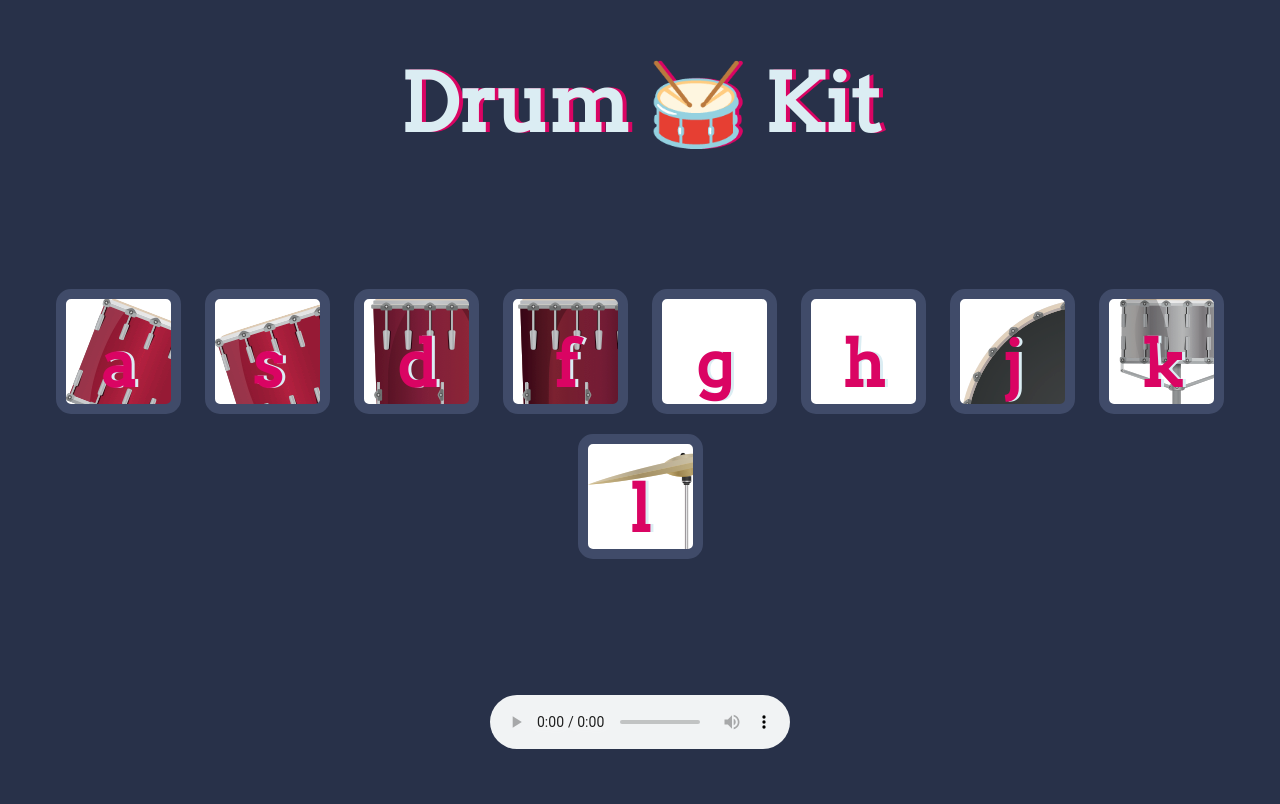
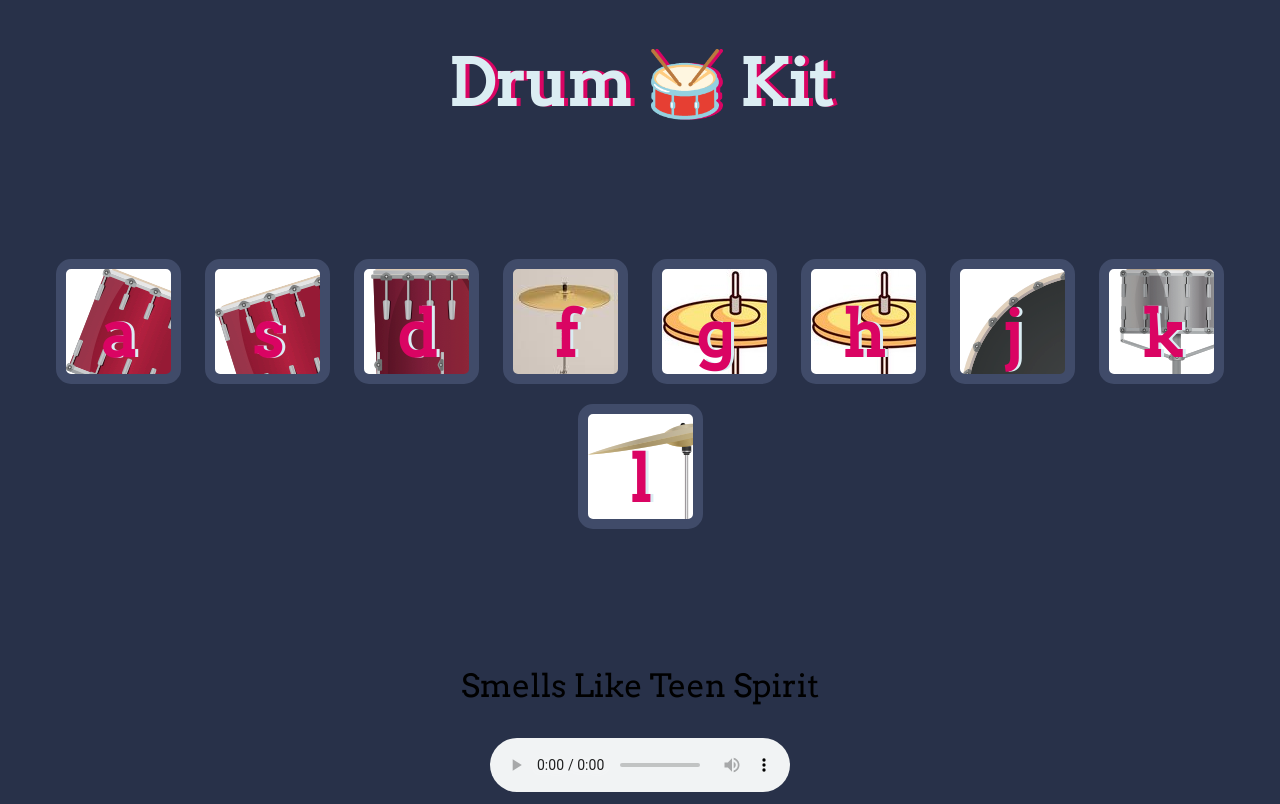
Before and after one commit to alfraz-college/7semproject, a plain HTML site: page index.html in a window 1280 px wide. Drawn offline with Linux system fonts and the light colour scheme.

Commit message:
added new images and sound effects

```diff
--- a/index.html
+++ b/index.html
@@ -24,10 +24,15 @@
     <button class="l drum">l</button>
   </div>
 
-  <audio id="song_audio" controls>
-    <source src="sounds/songs/Nirvana_-_Smells_Like_Teen_Spirit_Qoret.com.mp3" type="audio/mpeg">
-    your browser no support
-  </audio>
+  <div>
+
+    <p id="song-title">Smells Like Teen Spirit</p>
+
+    <audio id="song_audio" controls>
+      <source src="sounds/songs/Nirvana_-_Smells_Like_Teen_Spirit_Qoret.com.mp3" type="audio/mpeg">
+      your browser no support
+    </audio>
+  </div>
 
   <script src="index.js" charset="utf-8"></script>
 </body>
--- a/styles.css
+++ b/styles.css
@@ -4,7 +4,7 @@ body {
 }
 
 h1 {
-  font-size: 5rem;
+  font-size: 4rem;
   color: #dbedf3;
   font-family: "Arvo", cursive;
   text-shadow: 4px 0 #da0463;
@@ -23,7 +23,15 @@ h1 {
 }
 
 .f {
-  background-image: url("images/tom4.png");
+  background-image: url("images/ride.jpg");
+}
+
+.g {
+  background-image: url("images/hi-hat-close.jpg");
+}
+
+.h {
+  background-image: url("images/hi-hat-open.jpg");
 }
 
 .j {
@@ -56,6 +64,11 @@ h1 {
   color: red;
 }
 
+#song-title {
+  font-size: 2rem;
+  font-family: "Arvo", cursive;
+}
+
 .drum {
   outline: none;
   border: 10px solid #404b69;
```
Also changed, not shown: images/hi-hat-close.jpg (added), images/hi-hat-open.jpg (added), images/ride.jpg (added), images/tom4.png (deleted), 1 other file.
